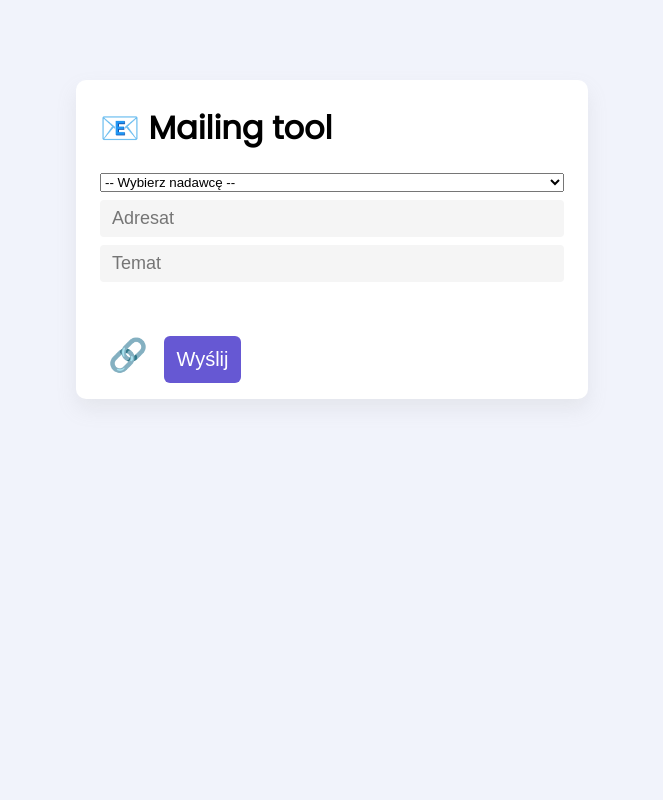
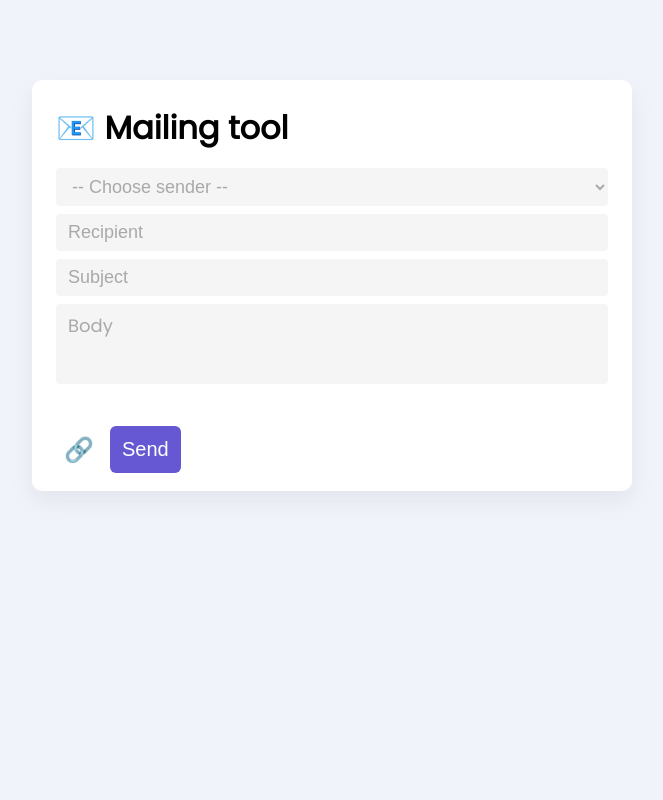
Before and after one commit to rograd/mailing-tool, a PHP site: page / in a window 1280 px wide. Shown: the whole page, without its empty margins (308-971 px from the left). Run offline with PHP 8.4, Linux system fonts and the light colour scheme.

Commit message:
Refactor

```diff
--- a/assets/css/default.css
+++ b/assets/css/default.css
@@ -4,85 +4,43 @@
 *::before,
 *::after {
   box-sizing: border-box;
-}
-
-html {
-  min-height: 100vh;
+  margin: 0;
 }
 
 body {
   background-color: #f1f3fb;
   font-family: "Poppins", sans-serif;
-  display: flex;
-  flex-direction: column;
-  margin: 10vh 30vw;
 }
 
-.card {
-  background-color: #fff;
-  border-radius: 10px;
-  box-shadow: 0 10px 20px 0 #99999925;
-  padding: 1rem 1.5rem;
-}
-
-.card h1 {
+header h1 {
   margin-top: 0.5rem;
 }
 
-form,
-.files {
+main {
+  margin: 10vh auto;
+  max-width: 600px;
+  background-color: #fff;
+  border-radius: 10px;
+  box-shadow: 0 10px 20px 0 rgba(153, 153, 153, 0.145);
+  padding: 1rem 1.5rem;
   display: flex;
   flex-direction: column;
-  align-items: stretch;
+  gap: 1rem;
+}
+
+footer {
+  display: flex;
+  flex-wrap: wrap;
+  align-items: center;
   gap: 0.5rem;
 }
 
-form input:not([type="file"]),
-form textarea {
-  font-size: large;
-  border: none;
-  background-color: rgb(245, 245, 245);
-  padding: 0.5rem 0.75rem;
-  border-radius: 4px;
+@media screen and (max-width: 400px) {
+  header {
+    text-align: center;
+  }
+
+  footer {
+    justify-content: center;
+  }
 }
-
-.upload-button {
-  padding: 0.5rem;
-  border-radius: 4px;
-  font-size: xx-large;
-}
-
-.upload-button input {
-  display: none;
-}
-
-.upload-button:is(:hover, :focus) {
-  background-color: rgb(245, 245, 245);
-  cursor: pointer;
-  outline: 2px dashed #6658d3;
-}
-
-form input[type="file"]::-webkit-file-upload-button {
-  display: none;
-}
-
-button[type="submit"] {
-  font-size: 1.25rem;
-  padding: 0.75rem;
-  font-weight: 500;
-  background-color: #6658d3;
-  border-radius: 6px;
-  color: #fff;
-  border: none;
-}
-
-/* .file {
-  display: flex;
-  gap: 0.5rem;
-  align-items: center;
-}
-
-.file .remove:hover {
-  opacity: 0.7;
-  cursor: pointer;
-} */
--- /dev/null
+++ b/assets/css/form.css
@@ -0,0 +1,62 @@
+main form {
+  display: flex;
+  flex-direction: column;
+  gap: 0.5rem;
+}
+
+main form select,
+main form input:not([type="file"]),
+main form div[contenteditable] {
+  font-size: large;
+  border: none;
+  background-color: #f5f5f5;
+  padding: 0.5rem 0.75rem;
+  border-radius: 4px;
+}
+
+main form div[contenteditable] {
+  min-height: 5rem;
+}
+
+main form select,
+main form ::placeholder,
+main form div[contenteditable]:empty::before {
+  color: #a9a9a9;
+}
+
+.attach-button {
+  padding: 0.5rem;
+  border-radius: 4px;
+  font-size: x-large;
+}
+
+.attach-button input {
+  display: none;
+}
+
+.attach-button:is(:hover, :focus) {
+  background-color: #f5f5f5;
+  outline: 2px dashed #6658d3;
+}
+
+button[type="submit"] {
+  font-size: 1.25rem;
+  padding: 0.75rem;
+  font-weight: 500;
+  background-color: #6658d3;
+  border-radius: 6px;
+  color: #fff;
+  border: none;
+}
+
+.attach-button,
+button[type="submit"] {
+  cursor: pointer;
+}
+
+.attachments {
+  padding: 0.5rem 0;
+  display: flex;
+  flex-wrap: wrap;
+  gap: 1rem;
+}
--- a/assets/js/attachmentManager.js
+++ /dev/null
@@ -1,24 +0,0 @@
-const container = document.querySelector('.files');
-const fileTemplate = document.querySelector('#file');
-
-const addAttachment = (attachment, i) => {
-    const clone = fileTemplate.content.cloneNode(true);
-
-    const removeButton = clone.querySelector('.remove');
-    removeButton.onclick = e => e.target.parentNode.remove();
-
-    const input = clone.querySelector('input');
-    input.onclick = e => e.preventDefault();
-
-    const transfer = new DataTransfer();
-    transfer.items.add(attachment);
-    input.files = transfer.files;
-
-    container.appendChild(clone);
-};
-
-const handleFiles = target => {
-    const files = [...target.files];
-    files.forEach(addAttachment);
-    target.value = '';
-};
--- /dev/null
+++ b/assets/js/formHandler.js
@@ -0,0 +1,63 @@
+function elementFromHtml(html) {
+    const div = document.createElement('div');
+    div.innerHTML = html.trim();
+    return div.firstElementChild;
+}
+
+const attachments = new Map();
+const fileContainer = document.querySelector('.attachments');
+
+const addAttachment = file => {
+    const uid = Math.floor(Date.now() * Math.random()).toString(36);
+
+    attachments.set(uid, file);
+
+    let { name, size } = file;
+    size /= 1024;
+    size = Math.floor(size * 100) / 100;
+
+    const htmlElem = elementFromHtml(`
+        <div class="file">
+            <span data-id="${uid}" class="delete">&#x2716;</span>
+            <span>${name}</span>
+            <span>(${size}Mb)</span>
+        </div>
+    `);
+
+    htmlElem.querySelector('.delete').addEventListener('click', e => {
+        const { id } = e.target.dataset;
+        attachments.delete(id);
+        e.target.parentNode.remove();
+    });
+
+    fileContainer.appendChild(htmlElem);
+};
+
+const handleFiles = target => {
+    const files = [...target.files];
+    files.forEach(addAttachment);
+    target.value = '';
+};
+
+const handleFormData = async e => {
+    const { target, formData } = e;
+
+    const body = target.querySelector('#mail-body').innerText;
+    formData.set('body', body);
+
+    const files = [...attachments.values()];
+    files.forEach(file => formData.append('attachments[]', file));
+
+    const { action: url, method } = target;
+    const res = await fetch(url, { method, body: formData });
+    if (!res.ok) return;
+
+    const data = await res.text();
+    console.log(data);
+};
+
+const handleSubmit = e => {
+    e.preventDefault();
+    e.target.onformdata = handleFormData;
+    new FormData(e.target);
+};
--- a/assets/js/payloadHandler.js
+++ /dev/null
@@ -1,21 +0,0 @@
-const form = document.forms['mail'];
-
-form.onsubmit = e => {
-    e.preventDefault();
-    new FormData(e.target);
-};
-
-form.onformdata = async e => {
-    // console.dir(e.target.children.body.innerText);
-    // e.formData.append('body', '');
-
-    const { action: url, method } = e.target;
-    const body = e.formData;
-
-    const res = await fetch(url, { method, body });
-
-    if (!res.ok) return;
-
-    const data = await res.text();
-    showPopup(data);
-};
--- a/assets/js/popup.js
+++ b/assets/js/popup.js
@@ -1,14 +1,28 @@
-const template = document.querySelector('template#popup');
+class Popup {
+    TIME = 6 * 1000;
+    SUCCESS_IMG = 'success.png';
+    FAIL_IMG = 'fail.png';
+    TEMPLATE = document.querySelector('template#popup').content.firstElementChild;
+    CONTAINER = document.querySelector('.popup__container');
 
-const showPopup = error => {
-    const clone = template.content.firstElementChild.cloneNode(true);
+    constructor(error) {
+        this.header = error ? 'Suckes' : 'Klops';
+        this.content = error ?? 'Udało się wyslać wiadomość';
+    }
+
+    show() {
+        const clone = this.TEMPLATE.cloneNode(true);
+
         const img = clone.querySelector('img');
         const p = clone.querySelector('p');
         const h4 = clone.querySelector('h4');
 
+        h4.innerText = this.header;
+        p.innerText = this.content;
+
+
         if (error) {
-        h4.innerText = 'Klops';
-        p.innerText = error;
+
             img.src = 'assets/img/failmark.png';
             clone.classList.add('error');
         } else {
@@ -18,9 +32,10 @@ const showPopup = error => {
         }
 
         const timer = clone.querySelector('.timer');
-    const total = 6 * 1000;
+        const total = this.TIME * 1000;
         let remaining = total;
         const timeout = 10;
+
         const interval = setInterval(() => {
             if (remaining <= 0) {
                 clearInterval(interval);
@@ -30,5 +45,6 @@ const showPopup = error => {
             timer.style.width = `${remaining / total * 100}%`;
         }, timeout);
 
-    document.querySelector('.popup__container').appendChild(clone);
-};
+        this.CONTAINER.appendChild(clone);
+    }
+}
--- a/index.php
+++ b/index.php
@@ -7,43 +7,42 @@
     <meta name="viewport" content="width=device-width, initial-scale=1.0">
     <title>Mailing tool</title>
     <link rel="stylesheet" href="assets/css/default.css">
+    <link rel="stylesheet" href="assets/css/form.css">
     <link rel="stylesheet" href="assets/css/popup.css">
+    <style>
+        div[contenteditable]:empty::before {
+            content: 'Body';
+        }
+    </style>
 </head>
 
 <body>
-    <div class="card">
+    <main>
         <header>
             <h1>📧 Mailing tool</h1>
         </header>
-        <form action="mail.php" method="POST" name="mail" autocomplete="off">
+        <form action="mail.php" method="POST" autocomplete="off" onsubmit="handleSubmit(event)" id="mail">
             <select name="sender">
-                <option disabled selected hidden>-- Wybierz nadawcę --</option>
+                <option disabled selected hidden>-- Choose sender --</option>
+                <option value="test">test</option>
                 <?php foreach ([] as $account) { ?>
                     <option value="<?= $account['user'] ?>">
                         <?= $account['label'] ?>&lt;<?= $account['user'] ?>&gt;
                     </option>
                 <?php } ?>
             </select>
-            <input type="text" name="recipient" placeholder="Adresat">
-            <input type="text" name="subject" placeholder="Temat">
-            <div contenteditable name="body" role="textbox"></div>
-            <!-- <textarea name="body" placeholder="Treść"></textarea> -->
-            <div class="upload-container">
-                <template id="file">
-                    <div class="file">
-                        <span class="remove">&#x2716;</span>
-                        <input type="file" name="attachments[]">
-                    </div>
-                </template>
-            </div>
-            <div>
-                <label class="upload-button">
-                    🔗<input type="file" multiple onchange="handleFiles(this)">
-                </label>
-                <button type="submit">Wyślij</button>
-            </div>
+            <input type="text" name="recipient" placeholder="Recipient">
+            <input type="text" name="subject" placeholder="Subject">
+            <div contenteditable id="mail-body"></div>
+            <div class="attachments"></div>
         </form>
-    </div>
+        <footer>
+            <label class="attach-button">
+                🔗<input type="file" multiple onchange="handleFiles(this)">
+            </label>
+            <button type="submit" form="mail">Send</button>
+        </footer>
+    </main>
     <div class="popup-container">
         <template id="popup">
             <div class="popup">
@@ -56,9 +55,8 @@
             </div>
         </template>
     </div>
-    <script src="assets/js/payloadHandler.js"></script>
-    <script src="assets/js/popup.js"></script>
-    <script src="assets/js/attachmentManager.js"></script>
+    <script src="assets/js/Popup.js"></script>
+    <script src="assets/js/formHandler.js"></script>
 </body>
 
 </html>
--- a/mail.php
+++ b/mail.php
@@ -7,6 +7,8 @@ require_once 'utils/Mailer.php';
 // $response = new Response();
 
 $postData = new RequestData($_POST);
+print_r($_POST);
+print_r($_FILES);
 
 // $hasFields = $postData->has(['sender', 'recipient', 'subject', 'body']);
 
```
Lines whose indentation alone changed are shown as unchanged.
